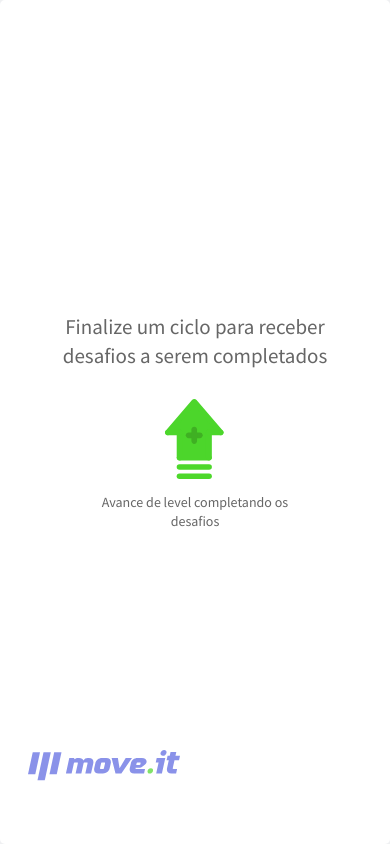
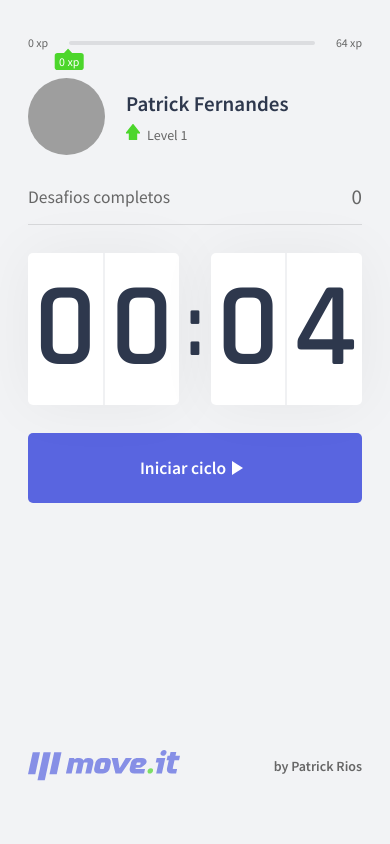
Before and after one commit to patrickrios/moveit, a Next.js app: page / in a window 390 px wide. Built offline with nearby package versions, Linux system fonts and the light colour scheme; grey boxes are pictures that could not be loaded.

Commit message:
Mobile adjs & README

```diff
--- a/src/components/ChallangerBox.tsx
+++ b/src/components/ChallangerBox.tsx
@@ -4,7 +4,7 @@ import { CountdownContext } from '../contexts/CountdownContext'
 import styles from '../styles/components/ChallangerBox.module.css'
 
 export function ChallangerBox(){
-    const { activeChallenge, resetChallange, completeChallange } = useContext(ChallengesContext)
+    const { activeChallenge, displayMobile, resetChallange, completeChallange } = useContext(ChallengesContext)
     const { resetCountdown } = useContext(CountdownContext)
 
     function handleChallengeSucceeded(){
@@ -17,10 +17,8 @@ export function ChallangerBox(){
         resetCountdown()
     }
 
-    // definir classe para mostrar ou esconder caso esteja no desk ou mobile
-    // adicionar classe ao container ao finalizar novo desafio
     return(
-        <div className={ `${styles.challangerBoxContainer}` }>
+        <div className={ `${styles.challangerBoxContainer} ${displayMobile}` }>
             { activeChallenge ?(
                 <div className={styles.challangeActive}>
                     <header>Ganhe {activeChallenge.amount}xp</header>
--- a/src/contexts/ChallangesContext.tsx
+++ b/src/contexts/ChallangesContext.tsx
@@ -2,6 +2,7 @@ import { ReactNode, createContext, useState, useEffect } from 'react'
 import challanges from '../../challenges.json'
 import Cookies from 'js-cookie'
 import { LevelUpModal } from '../components/LevelUpModal'
+import styles from '../styles/components/ChallangerBox.module.css'
 
 interface Chellange {
     type: 'body' | 'eye';
@@ -15,6 +16,7 @@ interface ChallengesContextDatas{
     challengesCompleted: number;
     activeChallenge: Chellange;
     experienceToNextLevel: number;
+    displayMobile: string;
     levelUp: () => void;
     startNewChallanger: () => void;
     resetChallange: ()=> void;
@@ -43,6 +45,8 @@ export function ChallengesProvider( {
     const [activeChallenge, setActiveChallenge] = useState(null)
     const [isLeveModalOpen, setIsLevelModalOpen] = useState(false)
 
+    const [displayMobile, setDisplayMobile] = useState(styles.challengeToggleMobile)
+
     function levelUp(){
         setLevel( level+1 )
         setIsLevelModalOpen(true)
@@ -63,10 +67,12 @@ export function ChallengesProvider( {
                 body: `valendo ${challenge.amount} xp!`
             })
         }
+        setDisplayMobile('')
     }
 
     function resetChallange(){
         setActiveChallenge(null)
+        setDisplayMobile(styles.challengeToggleMobile)
     }
 
     function completeChallange(){
@@ -85,6 +91,7 @@ export function ChallengesProvider( {
         setCurrentExp(finalExperience)
         setActiveChallenge(null)
         setChallengesComplete( challengesCompleted + 1)
+        setDisplayMobile(styles.challengeToggleMobile)
     }
 
     const experienceToNextLevel = Math.pow( (level+1)*4,2)
@@ -107,6 +114,7 @@ export function ChallengesProvider( {
                 challengesCompleted,
                 activeChallenge,
                 experienceToNextLevel,
+                displayMobile,
                 levelUp,
                 startNewChallanger,
                 resetChallange,
--- a/src/contexts/CountdownContext.tsx
+++ b/src/contexts/CountdownContext.tsx
@@ -22,7 +22,7 @@ export function CountdownProvider( {children}: CountdownProviderProps ){
 
     const { startNewChallanger } = useContext(ChallengesContext)
 
-    const [time, setTime] = useState(.4 * 10)
+    const [time, setTime] = useState(0.4 * 10)
     const [isActive, setActive] = useState(false)
     const [hasFinished, setHasFinished] = useState(false)
 
@@ -36,7 +36,7 @@ export function CountdownProvider( {children}: CountdownProviderProps ){
     function resetCountdown(){
         clearTimeout(countdownTimeout)
         setActive(false)
-        setTime(0.1*40)
+        setTime(25*60)
         setHasFinished(false)
     }
 
--- a/src/styles/components/ChallangerBox.module.css
+++ b/src/styles/components/ChallangerBox.module.css
@@ -12,9 +12,12 @@
     justify-content: center;
     text-align: center;
 
-    position: absolute;
+    position: fixed;
     top:0;
     left:0;
+    right:0;
+    bottom:0;
+    z-index:5;
 }
 
 .challangerNotActive{
@@ -114,7 +117,7 @@
 }
 
 .challengeToggleMobile{
-    display: none;
+    display: none !important;
 }
 
 @media (min-width: 768px){
@@ -122,6 +125,6 @@
         position: relative;
     }
     .challengeToggleMobile{
-        display: block;
+        display: flex !important;
     }
 }
```
Also changed, not shown: 1 other file (tests, documents, lock files or other folders).
